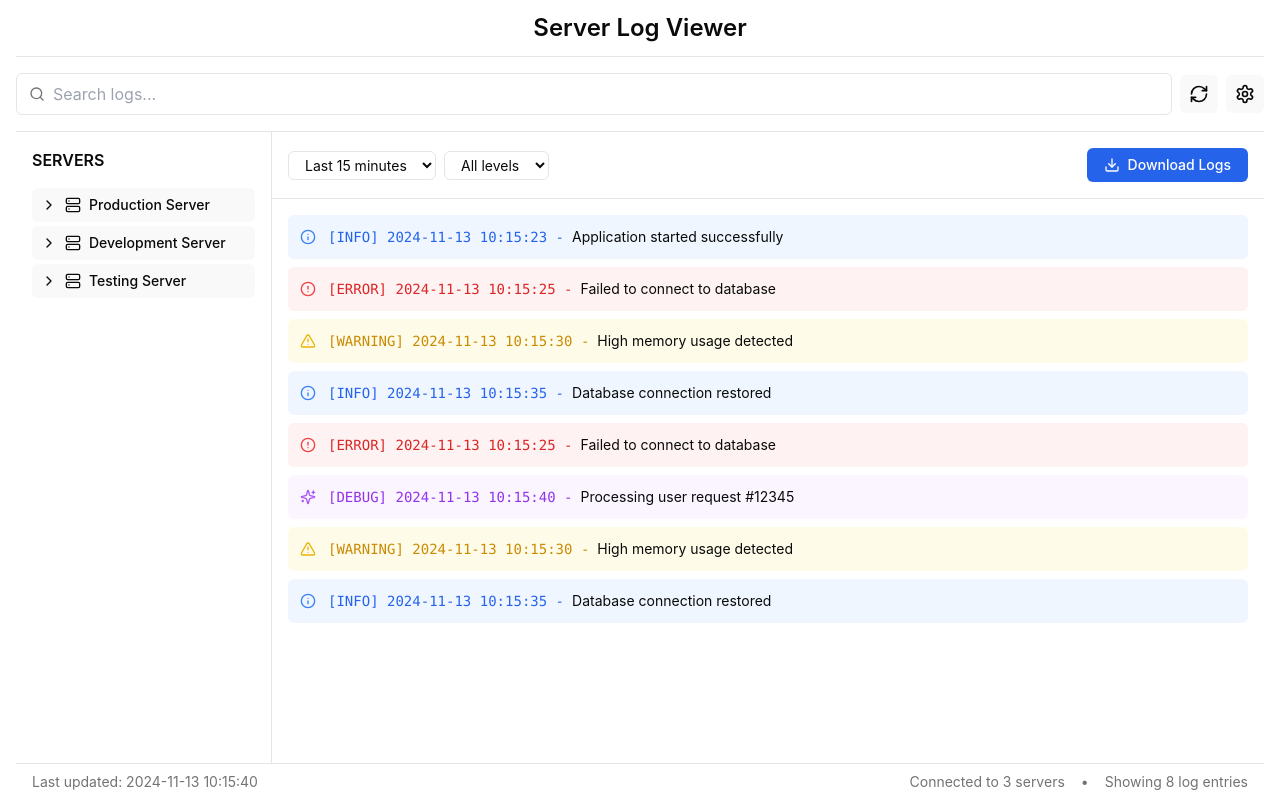
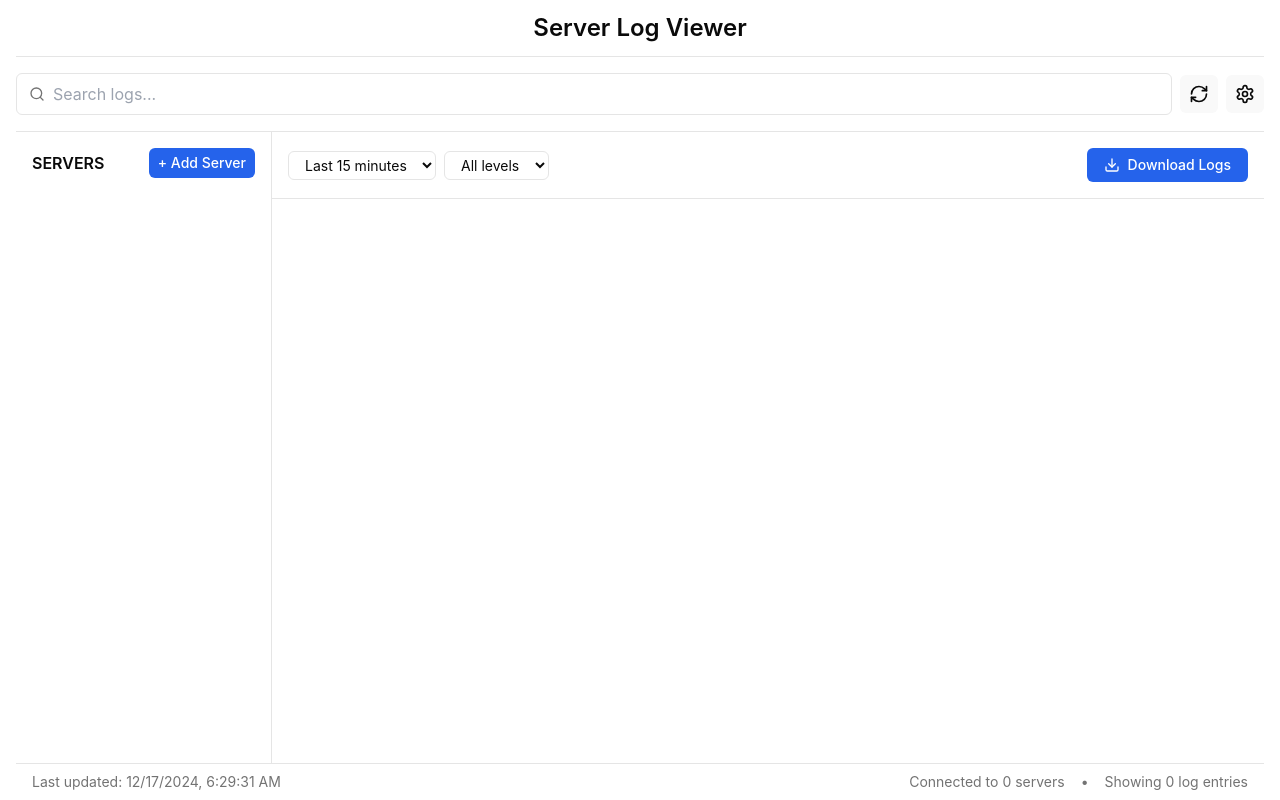
Before and after one commit to Wasique-md/electronjs-vite-setup, a React (Vite) app: page / in a window 1280 px wide. Built offline with nearby package versions, Linux system fonts and the light colour scheme.

Commit message:
worked on server log adding server and showing in the list

```diff
--- a/src/components/ServerLogs.tsx
+++ b/src/components/ServerLogs.tsx
@@ -1,3 +1,4 @@
+import React, { useState, ChangeEvent, useEffect } from "react";
 import {
   Search,
   Settings,
@@ -9,11 +10,19 @@ import {
   AlertCircle,
   AlertTriangle,
   Sparkles,
+  X,
+  File,
 } from "lucide-react";
-import React, { useState } from "react";
+
+declare module "react" {
+  interface InputHTMLAttributes<T> extends HTMLAttributes<T> {
+    directory?: string;
+    webkitdirectory?: string;
+  }
+}
 
 interface LogEntry {
-  type: "INFO" | "ERROR" | "WARNING" | "DEBUG";
+  type: "INFO" | "ERROR" | "WARNING" | "DEBUG" | "FILE";
   timestamp: string;
   message: string;
 }
@@ -21,57 +30,64 @@ interface LogEntry {
 interface ServerType {
   name: string;
   id: string;
+  path: string;
 }
 
 export default function ServerLogs() {
-  const [servers] = useState<ServerType[]>([
-    { name: "Production Server", id: "prod" },
-    { name: "Development Server", id: "dev" },
-    { name: "Testing Server", id: "test" },
-  ]);
+  const [servers, setServers] = useState<ServerType[]>([]);
+  const [openServerModel, setOpenServerModel] = useState<boolean>(false);
+  const [newServerName, setNewServerName] = useState<string>("");
+  const [newServerPath, setNewServerPath] = useState<string>("");
+  const [selectedServer, setSelectedServer] = useState<ServerType | null>(null);
+  const [logs, setLogs] = useState<LogEntry[]>([]);
 
-  const [logs] = useState<LogEntry[]>([
-    {
-      type: "INFO",
-      timestamp: "2024-11-13 10:15:23",
-      message: "Application started successfully",
-    },
-    {
-      type: "ERROR",
-      timestamp: "2024-11-13 10:15:25",
-      message: "Failed to connect to database",
-    },
-    {
-      type: "WARNING",
-      timestamp: "2024-11-13 10:15:30",
-      message: "High memory usage detected",
-    },
-    {
-      type: "INFO",
-      timestamp: "2024-11-13 10:15:35",
-      message: "Database connection restored",
-    },
-    {
-      type: "ERROR",
-      timestamp: "2024-11-13 10:15:25",
-      message: "Failed to connect to database",
-    },
-    {
-      type: "DEBUG",
-      timestamp: "2024-11-13 10:15:40",
-      message: "Processing user request #12345",
-    },
-    {
-      type: "WARNING",
-      timestamp: "2024-11-13 10:15:30",
-      message: "High memory usage detected",
-    },
-    {
-      type: "INFO",
-      timestamp: "2024-11-13 10:15:35",
-      message: "Database connection restored",
-    },
-  ]);
+  const handleOpenAddServerModel = () => {
+    setOpenServerModel(!openServerModel);
+  };
+
+  const handleAddServer = () => {
+    if (newServerName && newServerPath) {
+      const newServer = {
+        name: newServerName,
+        id: Date.now().toString(),
+        path: newServerPath,
+      };
+      setServers([...servers, newServer]);
+      setNewServerName("");
+      setNewServerPath("");
+      setOpenServerModel(false);
+      setSelectedServer(newServer);
+    }
+  };
+
+  const handleSelectServer = (server: ServerType) => {
+    setSelectedServer(server);
+  };
+
+  useEffect(() => {
+    if (selectedServer) {
+      // In a real Electron app, you would use the fs module to read the directory
+      // For this example, we'll simulate reading files
+      const simulateReadDir = () => {
+        const files = [
+          "config.json",
+          "app.log",
+          "data.db",
+          "index.html",
+          "styles.css",
+          "script.js",
+        ];
+        const newLogs: LogEntry[] = files.map((file) => ({
+          type: "FILE",
+          timestamp: new Date().toISOString(),
+          message: `File: ${file}`,
+        }));
+        setLogs(newLogs);
+      };
+
+      simulateReadDir();
+    }
+  }, [selectedServer]);
 
   return (
     <div className="flex h-screen w-full flex-col bg-background text-foreground">
@@ -101,12 +117,23 @@ export default function ServerLogs() {
         <div className="flex flex-1 overflow-hidden">
           {/* Sidebar */}
           <div className="w-64 border-r p-4">
-            <h2 className="mb-4 font-semibold">SERVERS</h2>
+            <div className="flex items-center justify-between mb-4">
+              <h2 className="font-semibold">SERVERS</h2>
+              <button
+                className="bg-blue-600 text-white px-2 py-1 rounded-md text-sm hover:bg-blue-700"
+                onClick={handleOpenAddServerModel}
+              >
+                + Add Server
+              </button>
+            </div>
             <div className="space-y-1">
               {servers.map((server) => (
                 <button
                   key={server.id}
-                  className="flex w-full items-center gap-2 rounded-md px-2 py-1.5 hover:bg-accent"
+                  className={`flex w-full items-center gap-2 rounded-md px-2 py-1.5 hover:bg-accent ${
+                    selectedServer?.id === server.id ? "bg-accent" : ""
+                  }`}
+                  onClick={() => handleSelectServer(server)}
                 >
                   <ChevronRight className="h-4 w-4" />
                   <Server className="h-4 w-4" />
@@ -156,6 +183,8 @@ export default function ServerLogs() {
                         );
                       case "DEBUG":
                         return <Sparkles className="h-4 w-4 text-purple-500" />;
+                      case "FILE":
+                        return <File className="h-4 w-4 text-gray-500" />;
                     }
                   };
 
@@ -169,6 +198,8 @@ export default function ServerLogs() {
                         return "bg-yellow-50";
                       case "DEBUG":
                         return "bg-purple-50";
+                      case "FILE":
+                        return "bg-gray-50";
                     }
                   };
 
@@ -182,6 +213,8 @@ export default function ServerLogs() {
                         return "text-yellow-600";
                       case "DEBUG":
                         return "text-purple-600";
+                      case "FILE":
+                        return "text-gray-600";
                     }
                   };
 
@@ -203,16 +236,95 @@ export default function ServerLogs() {
               </div>
             </div>
           </div>
+
+          {/* Add Server Modal */}
+          {openServerModel && (
+            <div className="fixed inset-0 bg-black bg-opacity-50 flex items-center justify-center">
+              <div className="bg-white p-6 rounded-lg shadow-lg w-96">
+                <div className="flex justify-between items-center mb-4">
+                  <h3 className="text-lg font-semibold">Add New Server</h3>
+                  <button
+                    onClick={() => setOpenServerModel(false)}
+                    className="bg-red-500 hover:text-gray-700 rounded-3xl"
+                  >
+                    <X className="text-white  h-4 w-4" />
+                  </button>
+                </div>
+                <div className="space-y-4">
+                  <div>
+                    <label
+                      htmlFor="server-name"
+                      className="block text-sm font-medium text-gray-700 mb-1"
+                    >
+                      Server Name:
+                    </label>
+                    <input
+                      type="text"
+                      id="server-name"
+                      value={newServerName}
+                      onChange={(e) => setNewServerName(e.target.value)}
+                      className="w-full px-3 py-2 border border-gray-300 rounded-md focus:outline-none focus:ring-2 focus:ring-blue-500"
+                    />
+                  </div>
+                  <div>
+                    <label
+                      htmlFor="add-server"
+                      className="block text-sm font-medium text-gray-700 mb-1"
+                    >
+                      Server Directory:
+                    </label>
+                    <div className="flex items-center">
+                      <input
+                        type="file"
+                        id="add-server"
+                        webkitdirectory=""
+                        directory=""
+                        multiple
+                        className="hidden"
+                        onChange={(e: ChangeEvent<HTMLInputElement>) => {
+                          const files = e.target.files;
+                          if (files && files.length > 0) {
+                            setNewServerPath(
+                              files[0].webkitRelativePath.split("/")[0]
+                            );
+                          }
+                        }}
+                      />
+                      <input
+                        type="text"
+                        value={newServerPath}
+                        readOnly
+                        className="flex-grow px-3 py-2 border border-gray-300 rounded-l-md focus:outline-none focus:ring-2 focus:ring-blue-500"
+                        placeholder="No directory selected"
+                      />
+                      <label
+                        htmlFor="add-server"
+                        className="bg-blue-600 text-white px-3 py-2 rounded-r-md hover:bg-blue-700 cursor-pointer"
+                      >
+                        Browse
+                      </label>
+                    </div>
+                  </div>
+                  <button
+                    onClick={handleAddServer}
+                    className="w-full bg-blue-600 text-white py-2 px-4 rounded-md hover:bg-blue-700 focus:outline-none focus:ring-2 focus:ring-blue-500 focus:ring-offset-2"
+                  >
+                    Add Server
+                  </button>
+                </div>
+              </div>
+            </div>
+          )}
         </div>
 
         {/* Status Bar */}
         <div className="border-t px-4 py-2 text-center">
           <div className="flex flex-col items-center justify-center gap-2 text-sm text-muted-foreground sm:flex-row sm:justify-between">
-            <span>Last updated: 2024-11-13 10:15:40</span>
+            <span>Last updated: {new Date().toLocaleString()}</span>
             <div className="flex items-center gap-4">
-              <span>Connected to 3 servers</span>
+              <span>Connected to {servers.length} servers</span>
               <span>•</span>
-              <span>Showing 8 log entries</span>
+              <span>Showing {logs.length} log entries</span>
             </div>
           </div>
         </div>
```
